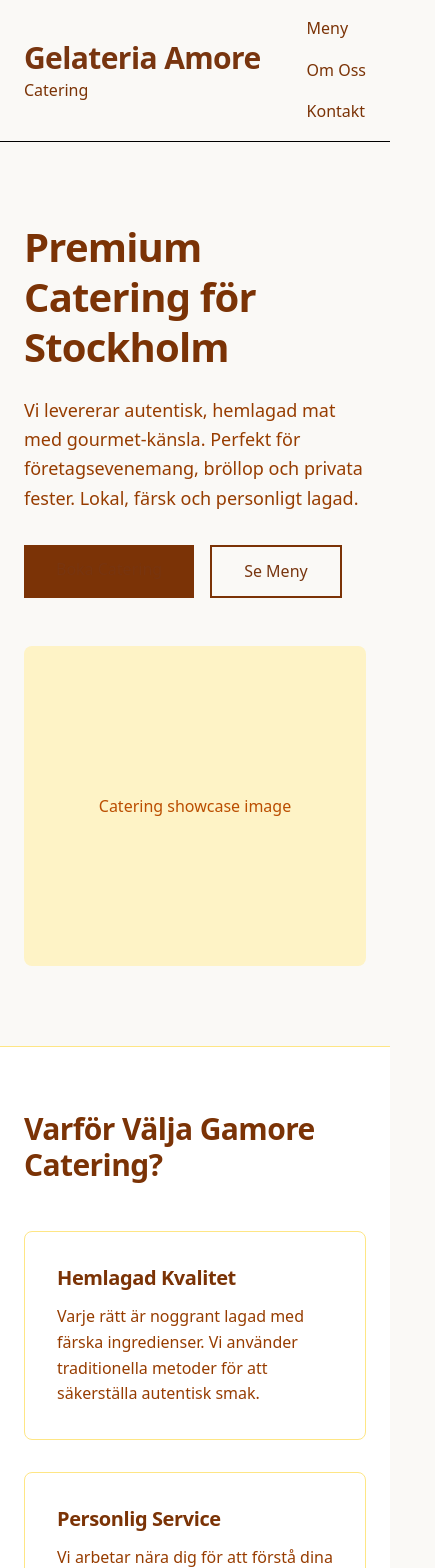
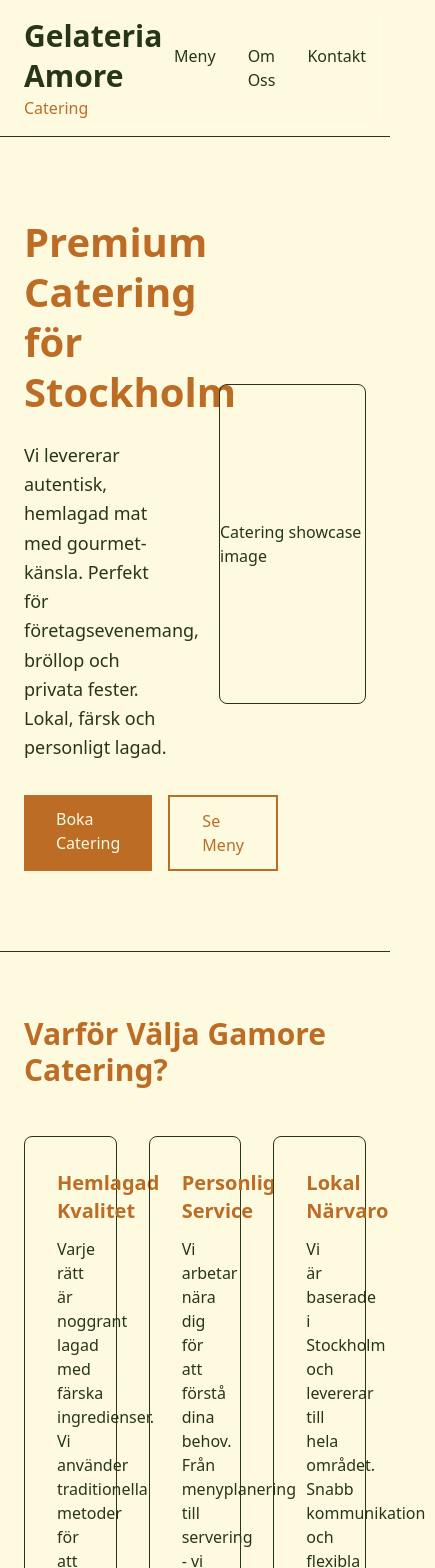
Before and after one commit to Egeeoz/gamoreCatering, a Next.js app: page / in a window 390 px wide. Shown: the top 1568 px of the page, 435 px wide, since content can reach past the window. Built offline with nearby package versions, Linux system fonts and the light colour scheme.

Commit message:
Update colors. Remove styling from globals.css to be moved to inline tailwind style

```diff
--- a/app/components/Features.tsx
+++ b/app/components/Features.tsx
@@ -1,34 +1,34 @@
 export default function Features() {
   return (
-    <section className="bg-white py-16 border-t border-amber-200">
+    <section className="py-16 border-t border-border-color bg-background">
       <div className="max-w-6xl mx-auto px-6">
-        <h2 className="text-3xl font-bold text-amber-900 mb-12">
+        <h2 className="text-3xl font-bold mb-12 text-accent">
           Varför Välja Gamore Catering?
         </h2>
         <div className="grid grid-cols-3 gap-8">
-          <article className="border border-amber-200 rounded-lg p-8">
-            <h3 className="text-xl font-bold text-amber-900 mb-3">
+          <article className="border border-border-color rounded-lg p-8">
+            <h3 className="text-xl font-bold mb-3 text-accent">
               Hemlagad Kvalitet
             </h3>
-            <p className="text-amber-800">
+            <p className="text-foreground-secondary">
               Varje rätt är noggrant lagad med färska ingredienser. Vi använder
               traditionella metoder för att säkerställa autentisk smak.
             </p>
           </article>
-          <article className="border border-amber-200 rounded-lg p-8">
-            <h3 className="text-xl font-bold text-amber-900 mb-3">
+          <article className="border border-border-color rounded-lg p-8">
+            <h3 className="text-xl font-bold mb-3 text-accent">
               Personlig Service
             </h3>
-            <p className="text-amber-800">
+            <p className="text-foreground-secondary">
               Vi arbetar nära dig för att förstå dina behov. Från menyplanering
               till servering - vi tar hand om allt.
             </p>
           </article>
-          <article className="border border-amber-200 rounded-lg p-8">
-            <h3 className="text-xl font-bold text-amber-900 mb-3">
+          <article className="border border-border-color rounded-lg p-8">
+            <h3 className="text-xl font-bold mb-3 text-accent">
               Lokal Närvaro
             </h3>
-            <p className="text-amber-800">
+            <p className="text-foreground-secondary">
               Vi är baserade i Stockholm och levererar till hela området. Snabb
               kommunikation och flexibla lösningar.
             </p>
--- a/app/components/Hero.tsx
+++ b/app/components/Hero.tsx
@@ -2,34 +2,36 @@ import Link from 'next/link';
 
 export default function Hero() {
   return (
-    <section className="max-w-6xl mx-auto px-6 py-20">
+    <section className="bg-background">
+      <div className="max-w-6xl mx-auto px-6 py-20">
         <div className="grid grid-cols-2 gap-12 items-center">
           <div>
-          <h1 className="text-5xl font-bold text-amber-900 mb-6 leading-tight">
+            <h1 className="text-5xl font-bold mb-6 leading-tight text-accent">
               Premium Catering för Stockholm
             </h1>
-          <p className="text-lg text-amber-800 mb-8 leading-relaxed">
-            Vi levererar autentisk, hemlagad mat med gourmet-känsla. Perfekt för
-            företagsevenemang, bröllop och privata fester. Lokal, färsk och
-            personligt lagad.
+            <p className="text-lg mb-8 leading-relaxed text-foreground-secondary">
+              Vi levererar autentisk, hemlagad mat med gourmet-känsla. Perfekt
+              för företagsevenemang, bröllop och privata fester. Lokal, färsk
+              och personligt lagad.
             </p>
             <div className="flex gap-4">
               <Link
                 href="#kontakt"
-              className="px-8 py-3 bg-amber-900 text-[#FAF9F6] hover:bg-amber-800 transition font-medium"
+                className="px-8 py-3 bg-accent text-background hover:bg-accent-hover transition font-medium"
               >
                 Boka Catering
               </Link>
               <Link
                 href="#meny"
-              className="px-8 py-3 border-2 border-amber-900 text-amber-900 hover:bg-amber-50 transition font-medium"
+                className="px-8 py-3 border-2 border-accent text-accent hover:bg-background-secondary transition font-medium"
               >
                 Se Meny
               </Link>
             </div>
           </div>
-        <div className="bg-amber-100 rounded-lg h-80 flex items-center justify-center">
-          <p className="text-amber-700">Catering showcase image</p>
+          <div className="bg-background-secondary border border-border-color rounded-lg h-80 flex items-center justify-center">
+            <p className="text-foreground-muted">Catering showcase image</p>
+          </div>
         </div>
       </div>
     </section>
--- a/app/components/Nav.tsx
+++ b/app/components/Nav.tsx
@@ -2,20 +2,29 @@ import Link from 'next/link';
 
 export default function Nav() {
   return (
-    <header className="sticky top-0 bg-[#FAF9F6] backdrop-blur-sm border-b border-black">
+    <header className="sticky top-0 backdrop-blur-sm border-b border-border-color bg-background-secondary transition-all">
       <nav className="max-w-6xl mx-auto px-6 py-4 flex items-center justify-between">
         <div>
-          <h2 className="text-2xl font-bold text-color-red">Gelateria Amore</h2>
-          <span className="text-base text-amber-900">Catering</span>
+          <h2 className="text-2xl font-bold text-brand-red">Gelateria Amore</h2>
+          <span className="text-base text-accent">Catering</span>
         </div>
-        <div className="flex gap-8 text-amber-900">
-          <Link href="#meny" className="hover:text-amber-700 transition">
+        <div className="flex gap-8 text-foreground">
+          <Link
+            href="#meny"
+            className="transition-colors hover:text-accent-hover"
+          >
             Meny
           </Link>
-          <Link href="#om" className="hover:text-amber-700 transition">
+          <Link
+            href="#om"
+            className="transition-colors hover:text-accent-hover"
+          >
             Om Oss
           </Link>
-          <Link href="#kontakt" className="hover:text-amber-700 transition">
+          <Link
+            href="#kontakt"
+            className="transition-colors hover:text-accent-hover"
+          >
             Kontakt
           </Link>
         </div>
--- a/app/globals.css
+++ b/app/globals.css
@@ -1,16 +1,62 @@
 @import 'tailwindcss';
 
 :root {
-  --background: #faf9f6;
-  --foreground: #78350f;
-  --accent: #b45309;
-  --text-red: #800020;
+  /* Custom Light Theme Color Palette */
+  --olive-leaf: #606c38ff;
+  --black-forest: #283618ff;
+  --cornsilk: #fefae0ff;
+  --sunlit-clay: #dda15eff;
+  --copperwood: #bc6c25ff;
+
+  /* Light Theme - Primary Colors (Hex) */
+  --background: #fefae0ff;
+  --background-secondary: #fffbf0ff;
+  --background-tertiary: #f5f1e8ff;
+
+  /* Text Colors (Hex) */
+  --foreground: #283618ff;
+  --foreground-secondary: #606c38ff;
+  --foreground-muted: #8b8566ff;
+
+  /* Brand Colors */
+  --accent: #bc6c25ff;
+  --accent-hover: #a85d1dff;
+  --accent-light: #dda15eff;
+  --accent-dark: #9b5b1aff;
+
+  /* Semantic Colors (Hex) */
+  --brand-red: #dc2626;
+  --border-color: #d4cfc1ff;
+  --border-light: #e8e3d8ff;
+
+  /* Background Highlights (Hex) */
+  --bg-hover: #f5f1e8ff;
+  --bg-active: #ede7dcff;
+
+  /* Tailwind RGB Format Colors */
+  --background-rgb: 254 250 224;
+  --background-secondary-rgb: 255 251 240;
+  --background-tertiary-rgb: 245 241 232;
+
+  --foreground-rgb: 40 54 24;
+  --foreground-secondary-rgb: 96 108 56;
+  --foreground-muted-rgb: 139 133 102;
+
+  --accent-rgb: 188 108 37;
+  --accent-hover-rgb: 168 93 29;
+  --accent-light-rgb: 221 161 94;
+  --accent-dark-rgb: 155 91 26;
+
+  --brand-red-rgb: 220 38 38;
+  --border-color-rgb: 212 207 193;
+  --border-light-rgb: 232 227 216;
 }
 
 @theme inline {
   --color-background: var(--background);
   --color-foreground: var(--foreground);
-  --color-red: #800020;
+  --color-accent: var(--accent);
+  --color-red: var(--brand-red);
   --font-sans: var(--font-geist-sans);
   --font-mono: var(--font-geist-mono);
 }
@@ -24,27 +70,9 @@ html {
   scroll-behavior: smooth;
 }
 
-body {
-  background: var(--background);
-  color: var(--foreground);
-  font-family:
-    system-ui,
-    -apple-system,
-    sans-serif;
-  line-height: 1.6;
-}
-
 /* Semantic HTML optimization */
 section {
   scroll-margin-top: 80px;
-}
-
-h1,
-h2,
-h3 {
-  font-family: inherit;
-  font-weight: 700;
-  letter-spacing: -0.02em;
 }
 
 h1 {
@@ -59,97 +87,15 @@ h3 {
   font-size: clamp(1.25rem, 2vw, 1.5rem);
 }
 
-p {
-  max-width: 70ch;
-}
-
-/* Links */
-a {
-  color: inherit;
-  text-decoration: none;
-  transition: color 0.2s ease;
-}
-
-a:hover {
-  color: var(--accent);
-}
-
-/* Form elements */
-input,
-select,
-textarea {
-  font-family: inherit;
-  font-size: 1rem;
-  transition:
-    border-color 0.2s ease,
-    box-shadow 0.2s ease;
-}
-
-input:focus,
-select:focus,
-textarea:focus {
-  outline: none;
-  border-color: var(--accent);
-  box-shadow: 0 0 0 3px rgba(180, 83, 9, 0.1);
-}
-
-/* Buttons */
-button {
-  font-family: inherit;
-  cursor: pointer;
-  transition: all 0.2s ease;
-}
-
-button:hover {
-  transform: translateY(-2px);
-  box-shadow: 0 4px 12px rgba(120, 53, 15, 0.15);
-}
-
-button:active {
-  transform: translateY(0);
-}
-
-/* Grid optimizations */
-@media (max-width: 1024px) {
-  .grid-cols-3 {
-    grid-template-columns: repeat(2, minmax(0, 1fr));
-  }
-}
-
-@media (max-width: 640px) {
-  .grid-cols-2,
-  .grid-cols-3 {
-    grid-template-columns: 1fr;
-  }
-
-  header nav .flex {
-    flex-direction: column;
-    gap: 1rem;
-  }
-}
-
 /* Article cards */
-article {
+/* article {
   transition: all 0.3s ease;
 }
 
 article:hover {
   transform: translateY(-4px);
   box-shadow: 0 12px 24px rgba(120, 53, 15, 0.1);
-}
-
-/* Print styles */
-@media print {
-  header,
-  footer {
-    display: none;
-  }
-
-  body {
-    background: white;
-    color: black;
-  }
-}
+} */
 
 /* Accessibility */
 @media (prefers-reduced-motion: reduce) {
@@ -158,24 +104,6 @@ article:hover {
     animation-iteration-count: 1 !important;
     transition-duration: 0.01ms !important;
   }
-}
-
-/* Performance optimizations */
-img {
-  max-width: 100%;
-  height: auto;
-  display: block;
-}
-
-/* Text selection */
-::selection {
-  background-color: var(--accent);
-  color: var(--background);
-}
-
-::-moz-selection {
-  background-color: var(--accent);
-  color: var(--background);
 }
 
 /* Scrollbar styling (webkit browsers) */
--- a/app/layout.tsx
+++ b/app/layout.tsx
@@ -42,7 +42,7 @@ export default function RootLayout({
   return (
     <html lang="sv">
       <body
-        className={`${geistSans.variable} ${geistMono.variable} antialiased bg-[#FAF9F6]`}
+        className={`${geistSans.variable} ${geistMono.variable} antialiased bg-background text-foreground`}
       >
         <main>
           <Nav />
--- a/app/page.tsx
+++ b/app/page.tsx
@@ -1,11 +1,9 @@
-import Nav from './components/Nav';
 import Hero from './components/Hero';
 import Features from './components/Features';
 import Menu from './components/Menu';
 import About from './components/About';
 import Contact from './components/Contact';
 import Faq from './components/Faq';
-import Footer from './components/Footer';
 
 import Link from 'next/link';
 import Image from 'next/image';
@@ -18,7 +16,7 @@ export const metadata = {
 
 export default function Home() {
   return (
-    <div className="min-h-screen bg-[#FAF9F6]">
+    <div className="min-h-screen bg-background">
       {/* Hero Section */}
       <Hero />
       {/* Features Section */}
```
Also changed, not shown: app/components/About.tsx (+15 -14 lines), app/components/Contact.tsx (+24 -20 lines), app/components/Faq.tsx (+15 -17 lines), app/components/Footer.tsx (+21 -12 lines), app/components/Menu.tsx (+26 -23 lines), tailwind.config.ts (added, +37 -0 lines). Lines whose indentation alone changed are shown as unchanged.
